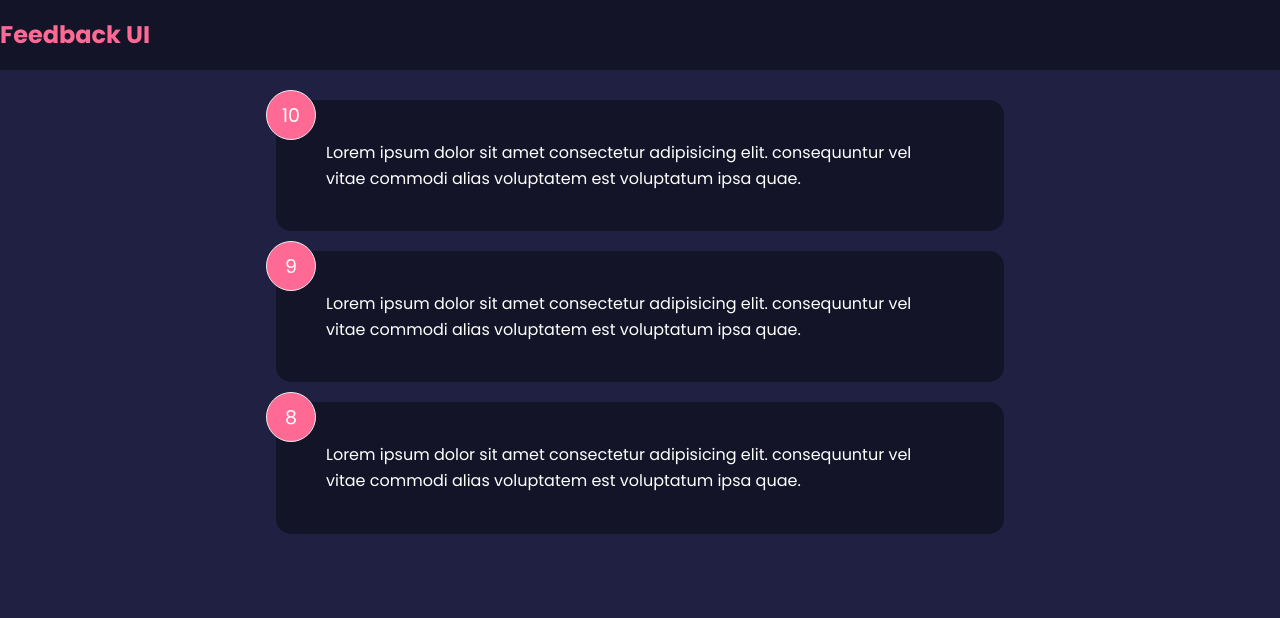
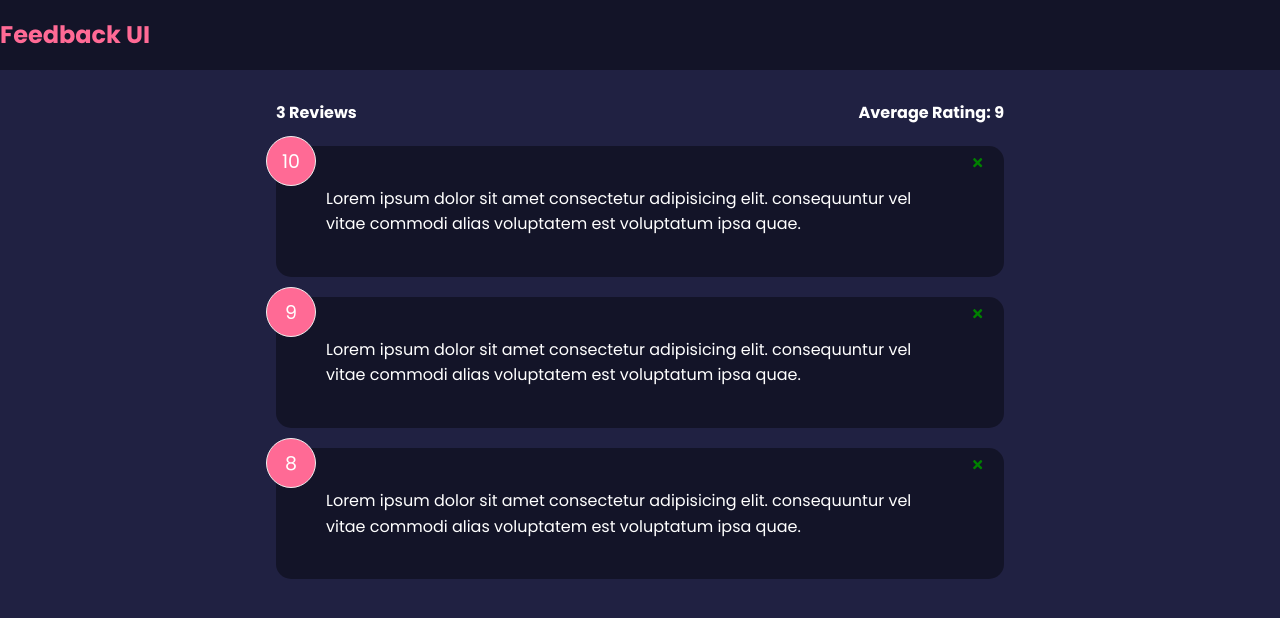
Before and after one commit to imnakul/Feedback-App, a React (Create React App) app: page / in a window 1280 px wide. Shown: the top 618 px of the page. Built offline with nearby package versions, Linux system fonts and the light colour scheme.

Commit message:
PropDrilling DeleteFeedback + Feedback Stats Component

```diff
--- a/package.json
+++ b/package.json
@@ -8,6 +8,7 @@
     "@testing-library/user-event": "^13.5.0",
     "react": "^18.3.1",
     "react-dom": "^18.3.1",
+    "react-icons": "^5.3.0",
     "react-scripts": "5.0.1",
     "web-vitals": "^2.1.4"
   },
--- a/src/App.js
+++ b/src/App.js
@@ -2,14 +2,23 @@
 import Header from "./components/Header";
 import FeedbackList from "./components/FeedbackList";
 import FeedbackData from "./data/FeedbackData";
+import FeedbackStats from "./components/FeedbackStats";
 
 function App() {
    const [feedback, setFeedback] = useState(FeedbackData);
+
+   const deleteFeedback = (id) => {
+      if (window.confirm("Are you sure you want to delete?")) {
+         setFeedback(feedback.filter((item) => item.id !== id));
+      }
+   };
+
    return (
       <>
          <Header />
-         <div className="container">
-            <FeedbackList feedback={feedback} />
+         <div className='container'>
+            <FeedbackStats feedback={feedback} />
+            <FeedbackList feedback={feedback} handleDelete={deleteFeedback} />
          </div>
       </>
    );
--- a/src/components/FeedbackItem.jsx
+++ b/src/components/FeedbackItem.jsx
@@ -1,16 +1,20 @@
+import { FaTimes } from "react-icons/fa";
 import PropTypes from "prop-types";
+import Card from "./shared/Card";
 
-import Card from "./shared/Card";
-function FeedbackItem({ item }) {
+function FeedbackItem({ item, handleDelete }) {
    return (
       <Card>
          <div className='num-display'>{item.rating}</div>
+         <button onClick={() => handleDelete(item.id)} className='close'>
+            <FaTimes color='green' />
+         </button>
          <div className='text-display'>{item.text}</div>
       </Card>
    );
 }
 
-FeedbackItem.PropTypes = {
+FeedbackItem.propTypes = {
    item: PropTypes.object.isRequired,
 };
 
--- a/src/components/FeedbackList.jsx
+++ b/src/components/FeedbackList.jsx
@@ -1,20 +1,24 @@
 import FeedbackItem from "./FeedbackItem";
 import PropTypes from "prop-types";
 
-function FeedbackList({ feedback }) {
+function FeedbackList({ feedback, handleDelete }) {
    if (!feedback || feedback.length === 0) {
       return <p>No Feedback Yet!</p>;
    }
    return (
       <div className='feedback-list'>
          {feedback.map((item) => (
-            <FeedbackItem key={item.id} item={item} />
+            <FeedbackItem
+               key={item.id}
+               item={item}
+               handleDelete={handleDelete}
+            />
          ))}
       </div>
    );
 }
 
-FeedbackList.PropTypes = {
+FeedbackList.propTypes = {
    feedback: PropTypes.arrayOf(
       PropTypes.shape({
          id: PropTypes.number.isRequired,
--- /dev/null
+++ b/src/components/FeedbackStats.jsx
@@ -0,0 +1,23 @@
+import PropTypes from "prop-types";
+function FeedbackStats({ feedback }) {
+   //Calculate Ratings avg
+   let average =
+      feedback.reduce((acc, cur) => {
+         return acc + cur.rating;
+      }, 0) / feedback.length;
+
+   average = average.toFixed(1).replace(/[.,]0$/, "");
+
+   return (
+      <div className='feedback-stats'>
+         <h4>{feedback.length} Reviews</h4>
+         <h4>Average Rating: {isNaN(average) ? 0 : average}</h4>
+      </div>
+   );
+}
+
+FeedbackStats.propTypes = {
+   feedback: PropTypes.array.isRequired,
+};
+
+export default FeedbackStats;
```
Also changed, not shown: 1 other file (tests, documents, lock files or other folders).
